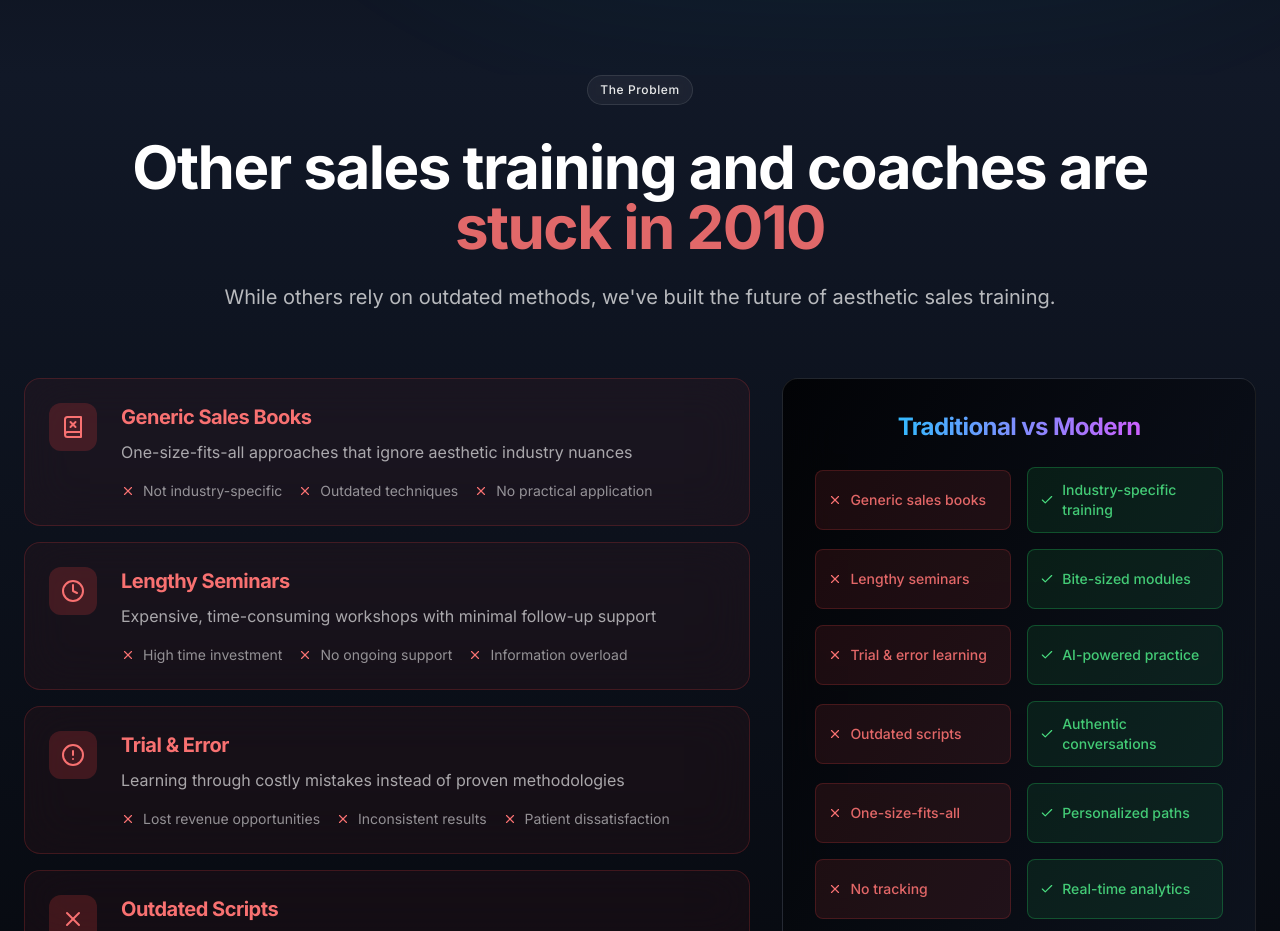
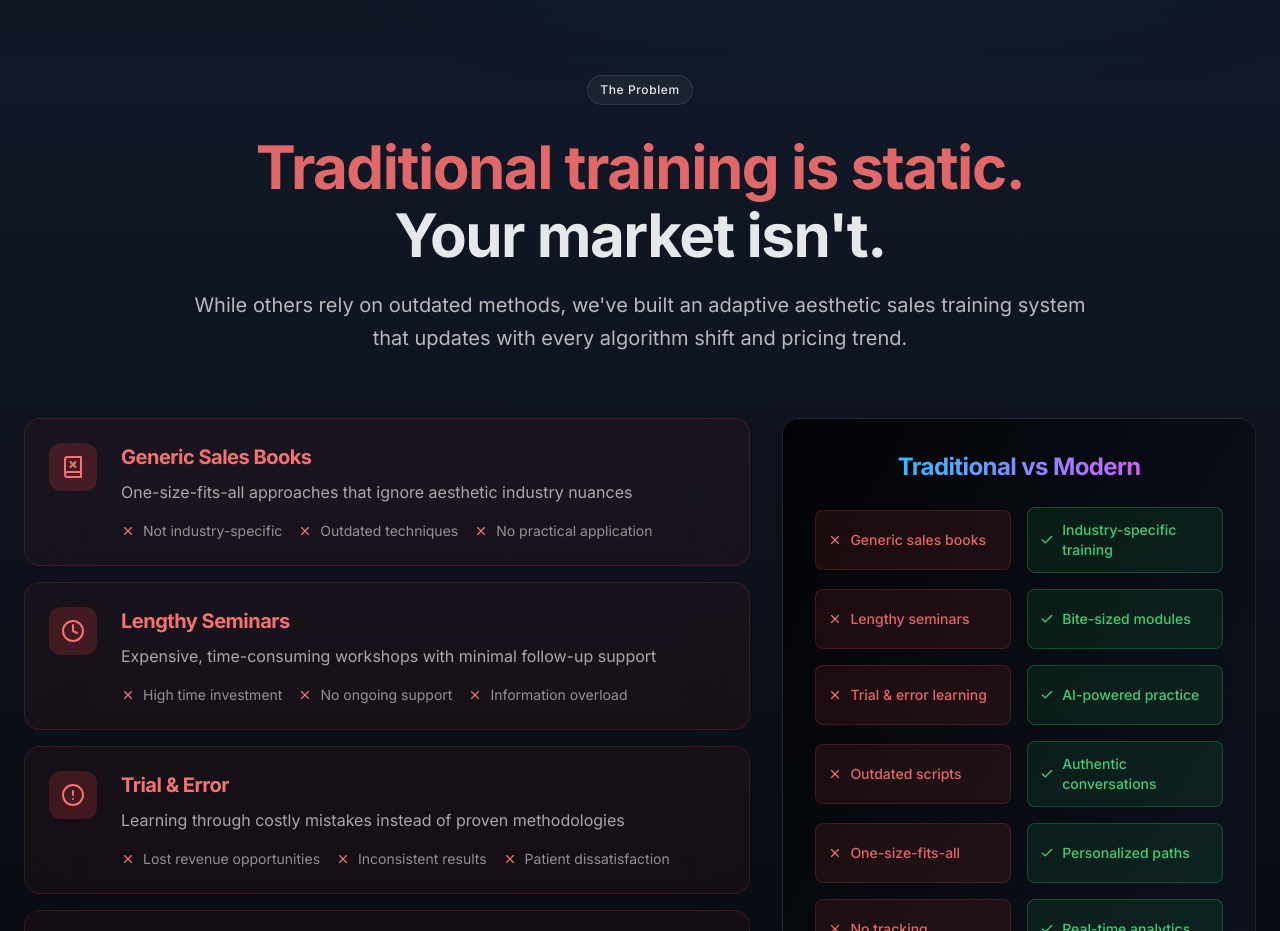
Before and after one commit to TheNorthKorean/ashsite, a React (Vite) app: page / in a window 1280 px wide. Shown: the part 2140-3071 px from the top of the page. Built offline with nearby package versions, Linux system fonts and the light colour scheme.

Commit message:
“v2.1”

```diff
--- a/src/components/CompetitiveAnalysis.tsx
+++ b/src/components/CompetitiveAnalysis.tsx
@@ -72,19 +72,17 @@ const CompetitiveAnalysis = () => {
             animate={inView ? { opacity: 1, y: 0 } : { opacity: 0, y: 30 }}
             transition={{ duration: 0.8, delay: 0.2 }}
           >
-            Other sales training and coaches are
-            <span className="block text-red-400">
-              stuck in 2010
-            </span>
+            <span className="text-red-400">Traditional training is static.</span>
+            <span className="block mt-2">Your market isn't.</span>
           </motion.h2>
 
           <motion.p
-            className="text-xl text-white/70 max-w-5xl mx-auto leading-relaxed"
+            className="text-xl text-white/70 max-w-4xl mx-auto leading-relaxed"
             initial={{ opacity: 0, y: 30 }}
             animate={inView ? { opacity: 1, y: 0 } : { opacity: 0, y: 30 }}
             transition={{ duration: 0.8, delay: 0.4 }}
           >
-            While others rely on outdated methods, we've built the future of aesthetic sales training.
+            While others rely on outdated methods, we've built an adaptive aesthetic sales training system that updates with every algorithm shift and pricing trend.
           </motion.p>
         </div>
 
```
